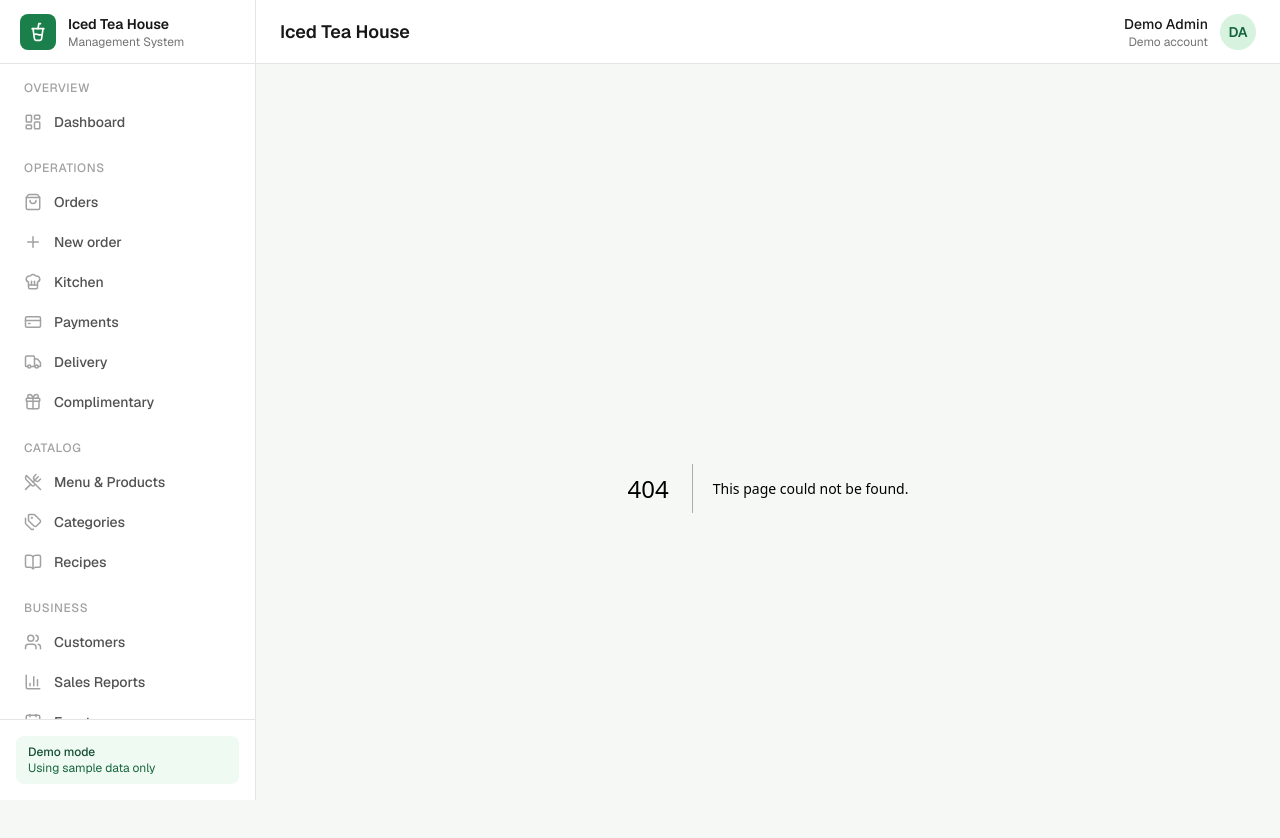
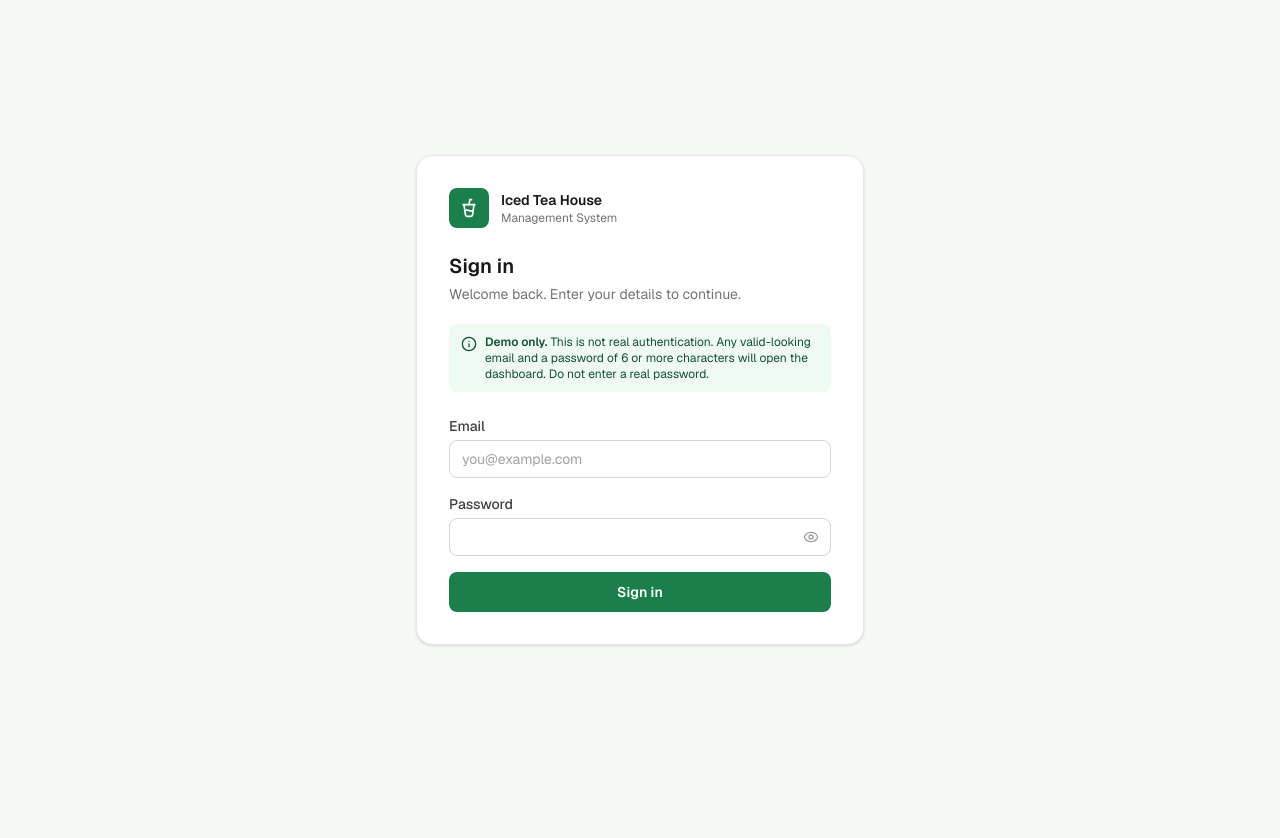
Before and after one commit to CoDEMINDS02/Iced-Tea-House, a Next.js app: page /login in a window 1280 px wide. Before the commit this address had no page. Shown: the top 838 px of the page. After the commit the page ends 800 px from the top, so only its background shows below. Built offline with nearby package versions, Linux system fonts and the light colour scheme.

Commit message:
Add demo login page

```diff
--- /dev/null
+++ b/src/app/login/page.tsx
@@ -0,0 +1,9 @@
+import { LoginForm } from "@/components/auth/login-form";
+
+export default function LoginPage() {
+  return (
+      <div className="flex min-h-screen items-center justify-center px-4 py-10">
+      <LoginForm />
+    </div>
+  );
+}
--- /dev/null
+++ b/src/components/auth/login-form.tsx
@@ -0,0 +1,172 @@
+"use client";
+
+import { useState, type SyntheticEvent } from "react";
+import { useRouter } from "next/navigation";
+import { CupSoda, Eye, EyeOff, Info } from "lucide-react";
+
+type LoginErrors = {
+  email?: string;
+  password?: string;
+};
+
+const EMAIL_PATTERN = /^[^\s@]+@[^\s@]+\.[^\s@]+$/;
+const MIN_PASSWORD_LENGTH = 6;
+
+const inputClass =
+  "w-full rounded-lg border border-neutral-300 bg-white px-3 py-2 text-sm text-neutral-900 placeholder:text-neutral-400 focus:border-brand-500 focus:outline-none focus:ring-2 focus:ring-brand-200";
+
+function validateLogin(email: string, password: string): LoginErrors {
+  const errors: LoginErrors = {};
+  const trimmedEmail = email.trim();
+
+  if (!trimmedEmail) {
+    errors.email = "Email is required.";
+  } else if (!EMAIL_PATTERN.test(trimmedEmail)) {
+    errors.email = "Enter a valid email address.";
+  }
+
+  if (!password) {
+    errors.password = "Password is required.";
+  } else if (password.length < MIN_PASSWORD_LENGTH) {
+    errors.password = `Password must be at least ${MIN_PASSWORD_LENGTH} characters.`;
+  }
+
+  return errors;
+}
+
+export function LoginForm() {
+  const router = useRouter();
+
+  const [email, setEmail] = useState("");
+  const [password, setPassword] = useState("");
+  const [showPassword, setShowPassword] = useState(false);
+  const [errors, setErrors] = useState<LoginErrors>({});
+
+  function handleSubmit(event: SyntheticEvent<HTMLFormElement>) {
+    event.preventDefault();
+
+    const foundErrors = validateLogin(email, password);
+    setErrors(foundErrors);
+
+    if (Object.keys(foundErrors).length > 0) return;
+
+    // Demo only: nothing is checked or saved. Real login comes from the backend later.
+    router.push("/");
+  }
+
+  return (
+    <div className="w-full max-w-md rounded-2xl border border-neutral-200 bg-white p-6 shadow-sm sm:p-8">
+      <div className="mb-6 flex items-center gap-3">
+        <div className="flex h-10 w-10 items-center justify-center rounded-lg bg-brand-600 text-white">
+          <CupSoda className="h-5 w-5" aria-hidden="true" />
+        </div>
+        <div className="leading-tight">
+          <p className="text-sm font-semibold text-neutral-900">
+            Iced Tea House
+          </p>
+          <p className="text-xs text-neutral-500">Management System</p>
+        </div>
+      </div>
+
+      <h2 className="text-xl font-semibold text-neutral-900">Sign in</h2>
+      <p className="mt-1 text-sm text-neutral-500">
+        Welcome back. Enter your details to continue.
+      </p>
+
+      <div
+        role="note"
+        className="mt-5 flex gap-2 rounded-lg bg-brand-50 px-3 py-2.5 text-xs text-brand-800"
+      >
+        <Info className="mt-0.5 h-4 w-4 shrink-0" aria-hidden="true" />
+        <p>
+          <span className="font-semibold">Demo only.</span> This is not real
+          authentication. Any valid-looking email and a password of 6 or more
+          characters will open the dashboard. Do not enter a real password.
+        </p>
+      </div>
+
+      <form onSubmit={handleSubmit} noValidate className="mt-6 space-y-4">
+        <div>
+          <label
+            htmlFor="loginEmail"
+            className="mb-1 block text-sm font-medium text-neutral-700"
+          >
+            Email
+          </label>
+          <input
+            id="loginEmail"
+            type="email"
+            autoComplete="email"
+            value={email}
+            onChange={(e) => setEmail(e.target.value)}
+            placeholder="you@example.com"
+            aria-invalid={Boolean(errors.email)}
+            aria-describedby={errors.email ? "loginEmail-error" : undefined}
+            className={inputClass}
+          />
+          {errors.email && (
+            <p
+              id="loginEmail-error"
+              role="alert"
+              className="mt-1 text-xs text-red-600"
+            >
+              {errors.email}
+            </p>
+          )}
+        </div>
+
+        <div>
+          <label
+            htmlFor="loginPassword"
+            className="mb-1 block text-sm font-medium text-neutral-700"
+          >
+            Password
+          </label>
+          <div className="relative">
+            <input
+              id="loginPassword"
+              type={showPassword ? "text" : "password"}
+              autoComplete="current-password"
+              value={password}
+              onChange={(e) => setPassword(e.target.value)}
+              aria-invalid={Boolean(errors.password)}
+              aria-describedby={
+                errors.password ? "loginPassword-error" : undefined
+              }
+              className={`${inputClass} pr-10`}
+            />
+            <button
+              type="button"
+              onClick={() => setShowPassword((current) => !current)}
+              aria-label={showPassword ? "Hide password" : "Show password"}
+              aria-pressed={showPassword}
+              className="absolute right-2 top-1/2 -translate-y-1/2 rounded p-1 text-neutral-400 transition-colors hover:text-neutral-700"
+            >
+              {showPassword ? (
+                <EyeOff className="h-4 w-4" aria-hidden="true" />
+              ) : (
+                <Eye className="h-4 w-4" aria-hidden="true" />
+              )}
+            </button>
+          </div>
+          {errors.password && (
+            <p
+              id="loginPassword-error"
+              role="alert"
+              className="mt-1 text-xs text-red-600"
+            >
+              {errors.password}
+            </p>
+          )}
+        </div>
+
+        <button
+          type="submit"
+          className="w-full rounded-lg bg-brand-600 px-4 py-2.5 text-sm font-semibold text-white transition-colors hover:bg-brand-700"
+        >
+          Sign in
+        </button>
+      </form>
+    </div>
+  );
+}
--- a/src/components/layout/app-shell.tsx
+++ b/src/components/layout/app-shell.tsx
@@ -1,6 +1,7 @@
 "use client";
 
 import { useEffect, useState, type ReactNode } from "react";
+import { usePathname } from "next/navigation";
 import { X } from "lucide-react";
 import { Sidebar } from "./sidebar";
 import { Topbar } from "./topbar";
@@ -10,6 +11,8 @@ type AppShellProps = {
 };
 
 export function AppShell({ children }: AppShellProps) {
+  // All hooks come first, always in the same order.
+  const pathname = usePathname();
   const [mobileOpen, setMobileOpen] = useState(false);
 
   // While the mobile drawer is open: close on Escape, lock page scroll,
@@ -37,6 +40,12 @@ export function AppShell({ children }: AppShellProps) {
       desktopQuery.removeEventListener("change", onQueryChange);
     };
   }, [mobileOpen]);
+
+  // Only after every hook: the login page is a clean full-screen page
+  // with no sidebar or topbar.
+  if (pathname === "/login") {
+    return <main className="min-h-screen bg-background">{children}</main>;
+  }
 
   return (
     <div className="min-h-screen bg-background">
```
